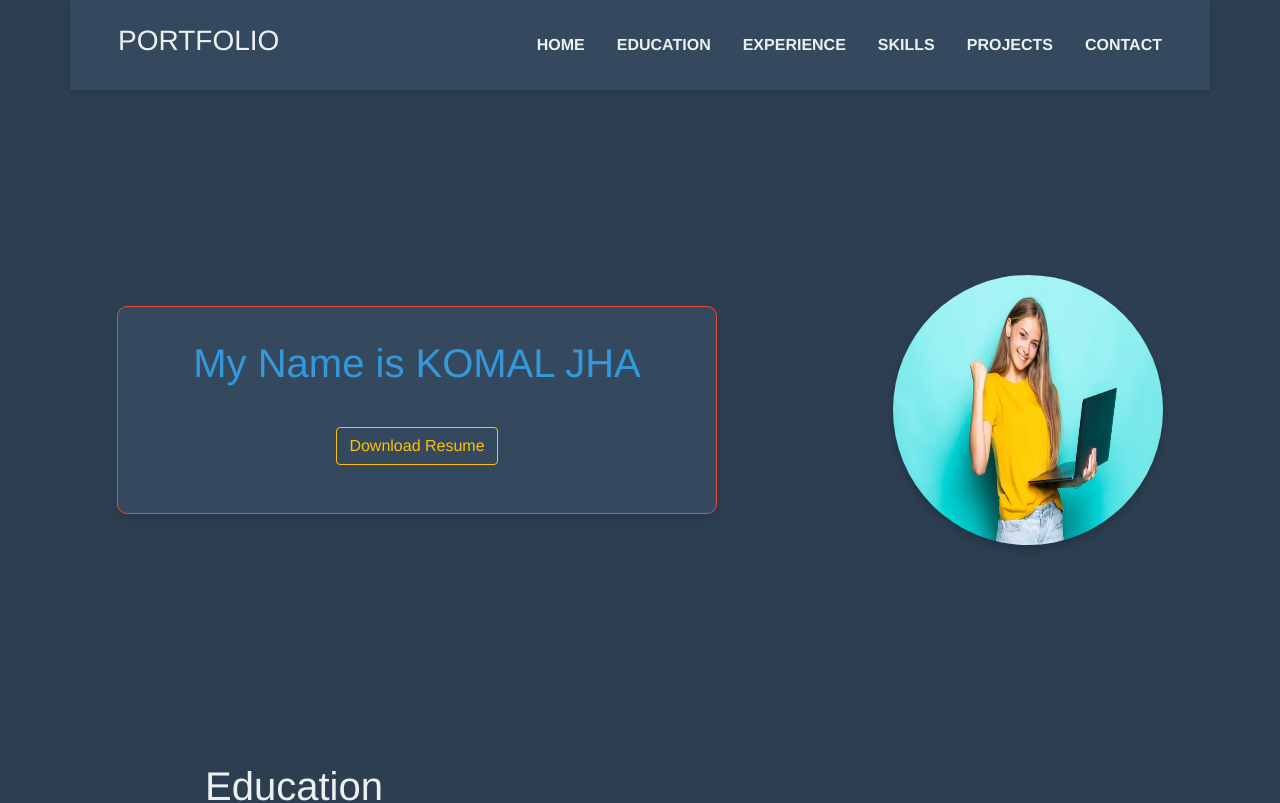
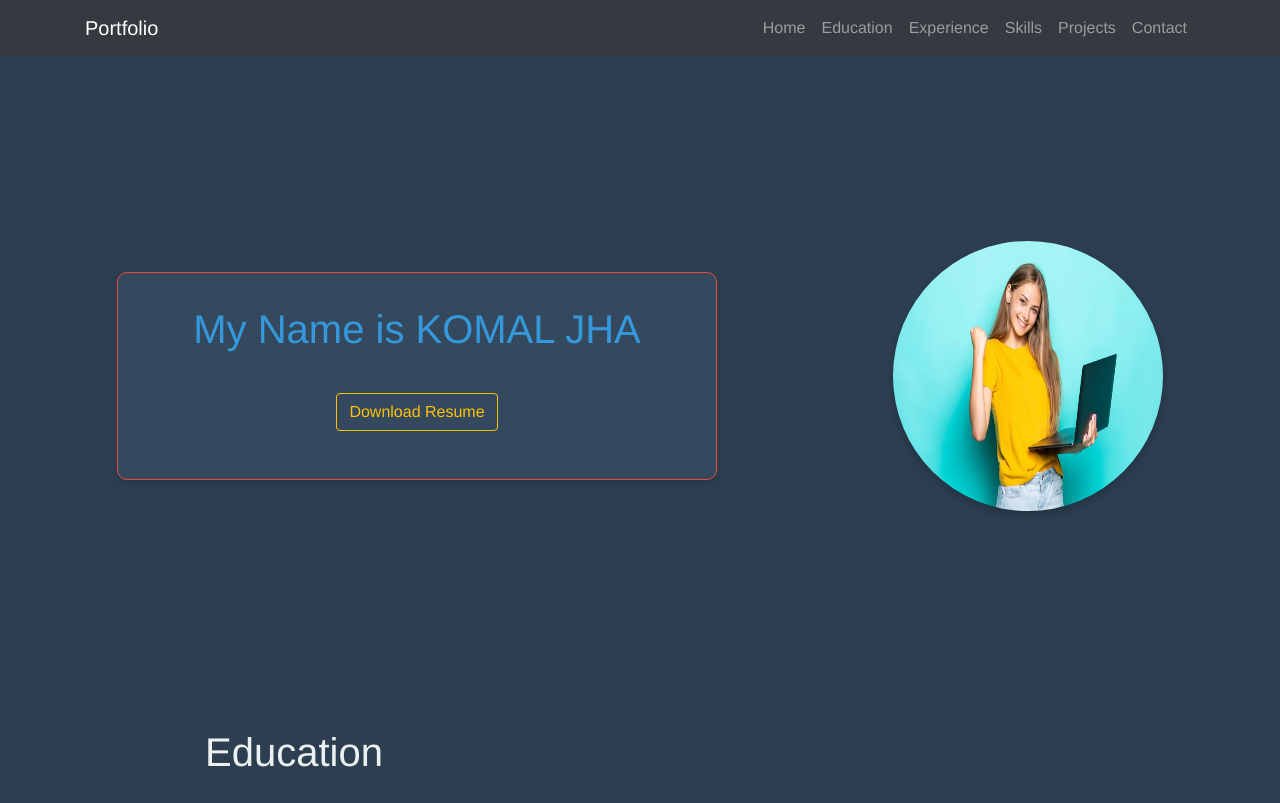
Before and after one commit to kjha4951/Portfolio_in-_react, a React (Vite) app: page / in a window 1280 px wide. Shown: the top 803 px of the page. Built offline with nearby package versions, Linux system fonts and the light colour scheme.

Commit message:
navbar responsive

```diff
--- a/package.json
+++ b/package.json
@@ -13,7 +13,7 @@
     "aos": "^2.3.4",
     "bootstrap": "^5.3.3",
     "react": "^18.3.1",
-    "react-bootstrap": "^2.10.3",
+    "react-bootstrap": "^2.10.4",
     "react-dom": "^18.3.1",
     "react-icons": "^5.2.1",
     "typed.js": "^2.1.0"
--- a/src/component/Navbar.jsx
+++ b/src/component/Navbar.jsx
@@ -1,30 +1,24 @@
+import { Navbar, Container, Nav } from 'react-bootstrap'
 
-
-
-import React from 'react'
-
-const Navbar = () => {
-
+const MyNavbar = () => {
     return (
-        <>
-            <div className="container nav_bar "
-
-            data-aos="fade-down"
-            data-aos-duration="1000"
-            >
-                <div className="left nav_items"><h3>Portfolio </h3></div>
-                <div className="right">
-                    <a href="#home" className="nav_items">Home</a>
-                    <a href="#education" className="nav_items">Education</a>
-
-                    <a href="#experience" className="nav_items">Experience</a>
-                    <a href="#skills" className="nav_items">Skills</a>
-                    <a href="#projects" className="nav_items">Projects</a>
-                    <a href="#contact" className="nav_items">Contact</a>
-                </div>
-            </div>
-        </>
+        <Navbar collapseOnSelect expand="lg" bg="dark" variant="dark">
+            <Container>
+                <Navbar.Brand href="#home">Portfolio</Navbar.Brand>
+                <Navbar.Toggle aria-controls="responsive-navbar-nav" />
+                <Navbar.Collapse id="responsive-navbar-nav">
+                    <Nav className="ml-auto">
+                        <Nav.Link href="#home">Home</Nav.Link>
+                        <Nav.Link href="#education">Education</Nav.Link>
+                        <Nav.Link href="#experience">Experience</Nav.Link>
+                        <Nav.Link href="#skills">Skills</Nav.Link>
+                        <Nav.Link href="#projects">Projects</Nav.Link>
+                        <Nav.Link href="#contact">Contact</Nav.Link>
+                    </Nav>
+                </Navbar.Collapse>
+            </Container>
+        </Navbar>
     )
 }
 
-export default Navbar
+export default MyNavbar
```
Also changed, not shown: 1 other file (tests, documents, lock files or other folders).
